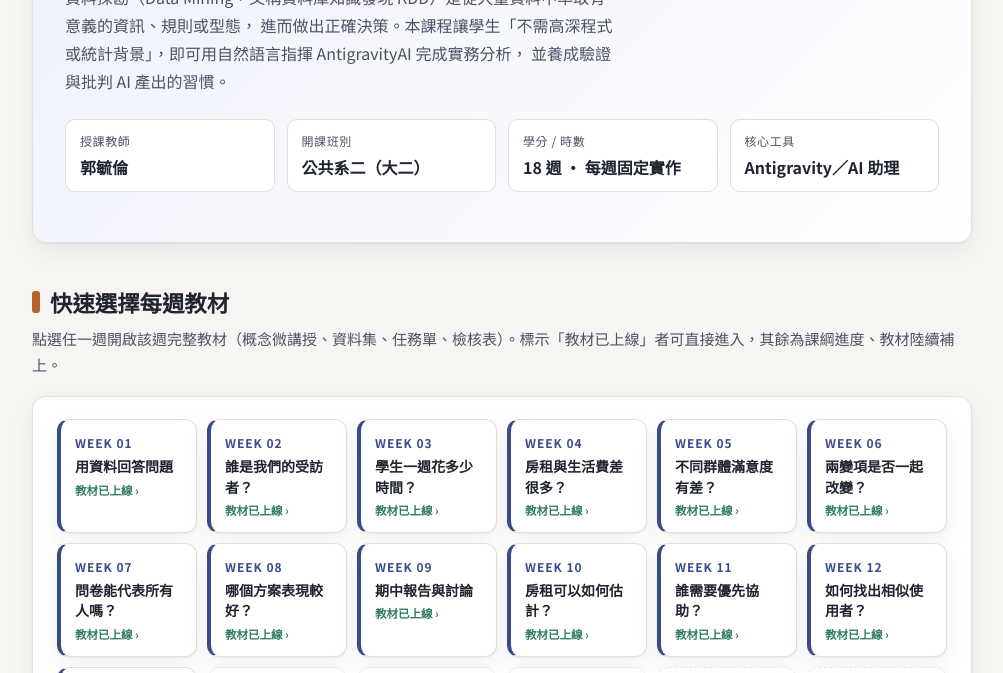
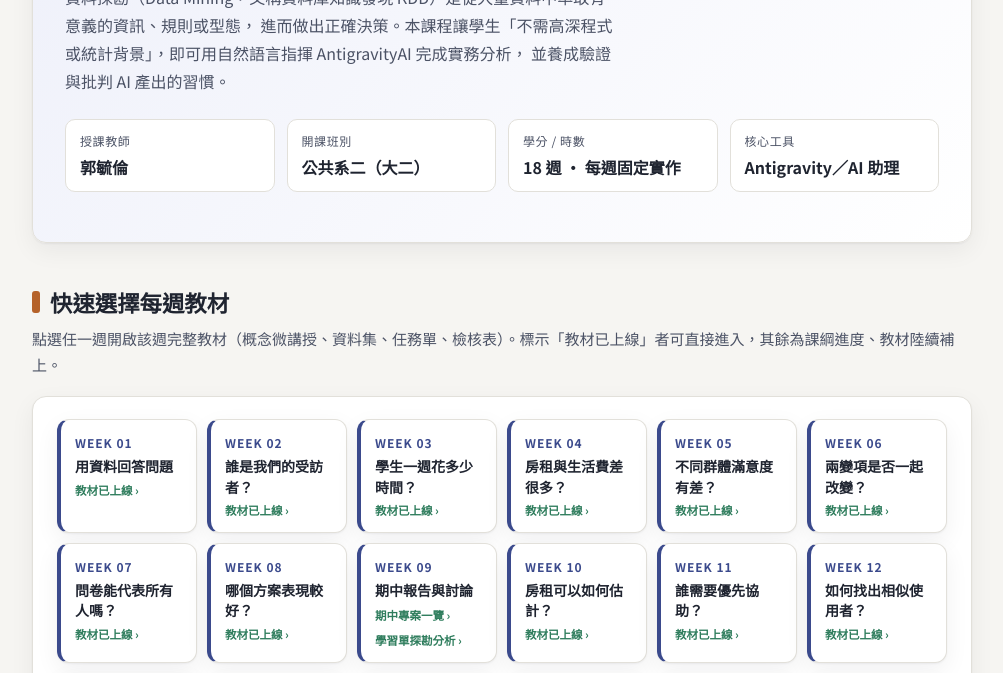
Before and after one commit to knut921/datamining-course, a plain HTML site: page index.html in a window 1280 px wide. Shown: the part 279-952 px from the top of the page, without its empty margins (138-1141 px from the left). Drawn offline with Linux system fonts and the light colour scheme.

Commit message:
Point week 9 picker at the midterm project list and worksheet analysis
Co-Authored-By: Claude Opus 5.5 <noreply@anthropic.com>

```diff
--- a/assets/style.css
+++ b/assets/style.css
@@ -248,6 +248,10 @@ a.wp-cell .wp-n { color: var(--brand); }
 .wp-cell.is-soon { opacity: .62; cursor: default; }
 .wp-cell.is-exam { border-style: dashed; }
 .wp-cell.current { outline: 2px solid var(--accent); outline-offset: 1px; }
+.wp-cell.wp-multi .wp-n { color: var(--brand); }
+.wp-cell .wp-links { display: flex; flex-direction: column; gap: 4px; margin-top: 2px; }
+.wp-cell .wp-links a { font-size: 11.5px; font-weight: 600; color: var(--good); text-decoration: none; }
+.wp-cell .wp-links a:hover { text-decoration: underline; }
 
 /* ---- 週教材上一週 / 下一週 ---- */
 .week-nav {
--- a/index.html
+++ b/index.html
@@ -57,7 +57,7 @@
         <a class="wp-cell is-ready" href="week06.html"><span class="wp-n">WEEK 06</span><span class="wp-t">兩變項是否一起改變？</span><span class="wp-s">教材已上線 ›</span></a>
         <a class="wp-cell is-ready" href="week07.html"><span class="wp-n">WEEK 07</span><span class="wp-t">問卷能代表所有人嗎？</span><span class="wp-s">教材已上線 ›</span></a>
         <a class="wp-cell is-ready" href="week08.html"><span class="wp-n">WEEK 08</span><span class="wp-t">哪個方案表現較好？</span><span class="wp-s">教材已上線 ›</span></a>
-        <a class="wp-cell is-ready" href="week09.html"><span class="wp-n">WEEK 09</span><span class="wp-t">期中報告與討論</span><span class="wp-s">教材已上線 ›</span></a>
+        <div class="wp-cell is-ready wp-multi"><span class="wp-n">WEEK 09</span><span class="wp-t">期中報告與討論</span><span class="wp-links"><a href="https://claude.ai/artifact/TWhT2fG1FbXLw7vXxZEM8M" target="_blank" rel="noopener">期中專案一覽 ›</a><a href="https://claude.ai/artifact/EgjppDuW6xJfh2RGvybr5y#analysis" target="_blank" rel="noopener">學習單探勘分析 ›</a></span></div>
         <a class="wp-cell is-ready" href="week10.html"><span class="wp-n">WEEK 10</span><span class="wp-t">房租可以如何估計？</span><span class="wp-s">教材已上線 ›</span></a>
         <a class="wp-cell is-ready" href="week11.html"><span class="wp-n">WEEK 11</span><span class="wp-t">誰需要優先協助？</span><span class="wp-s">教材已上線 ›</span></a>
         <a class="wp-cell is-ready" href="week12.html"><span class="wp-n">WEEK 12</span><span class="wp-t">如何找出相似使用者？</span><span class="wp-s">教材已上線 ›</span></a>
```
